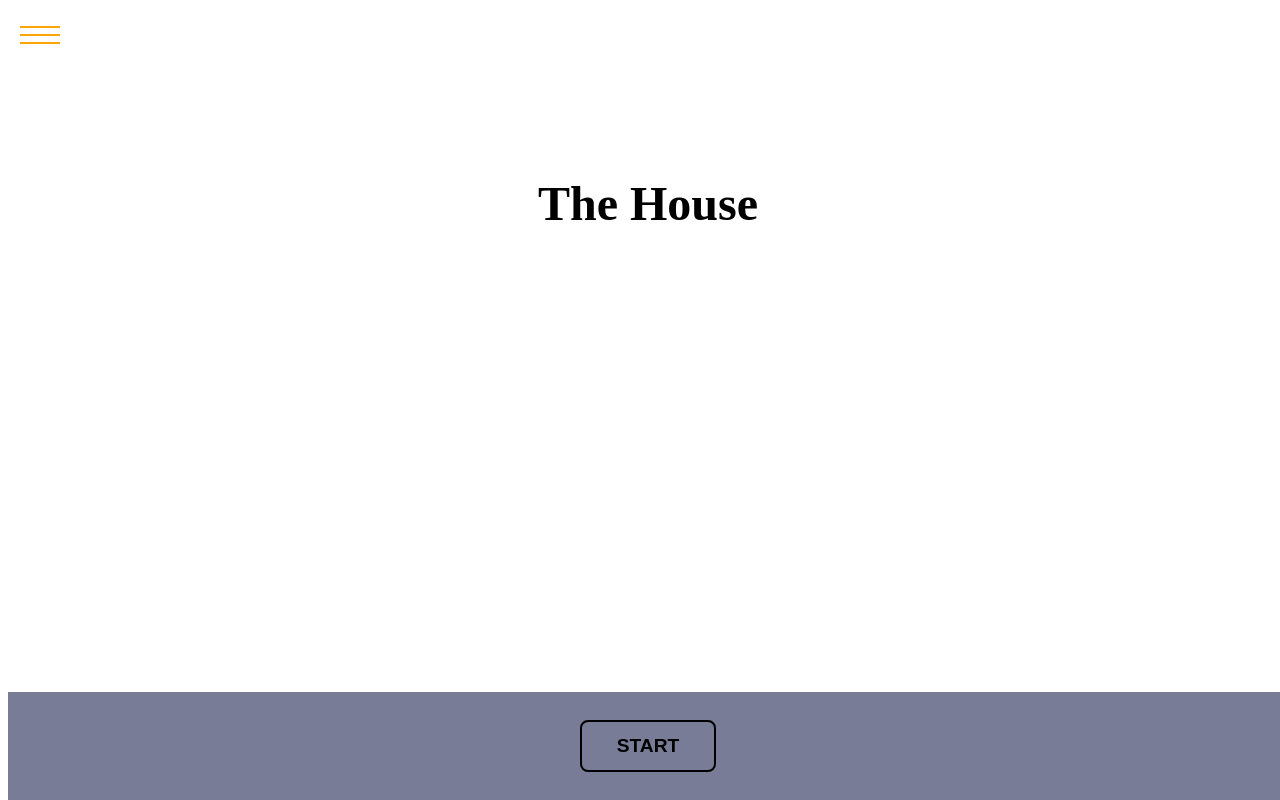
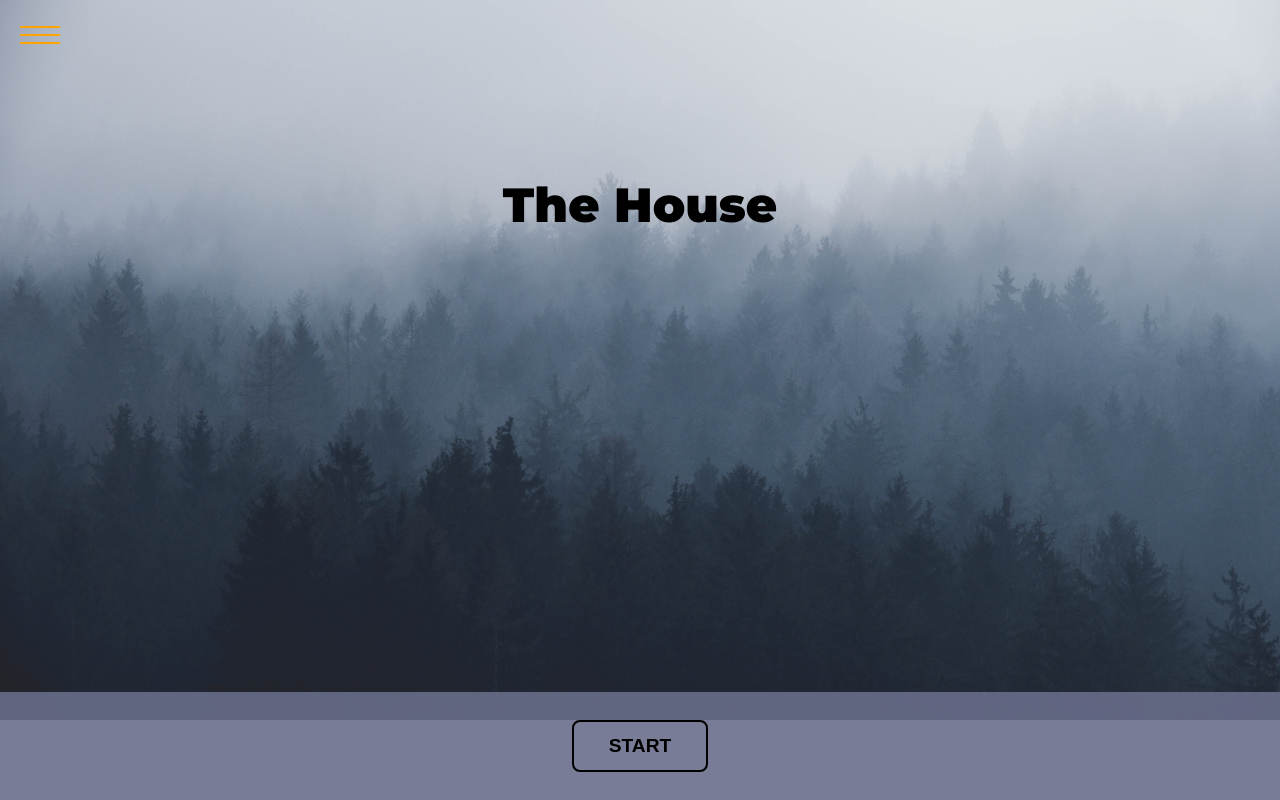
Before and after one commit to DMU-P2654036/labs, a plain HTML site: page aaaa/index.html in a window 1280 px wide. Drawn offline with Linux system fonts and the light colour scheme.

Commit message:
Update styles0.css

```diff
--- a/aaaa/styles0.css
+++ b/aaaa/styles0.css
@@ -1,3 +1,16 @@
+@import url('https://fonts.googleapis.com/css2?family=Montserrat:wght@900&display=swap');
+
+body {
+    font-family: 'Montserrat', sans-serif;
+    margin: 0;
+    /*margin 0*/
+    display: flex;
+    overflow: hidden;
+  background-image: url('./images/s1.jpg');
+    background-size: cover;
+    background-repeat: no-repeat;
+    /*setting the value of flex so that the div element is stretched to cover the entire screen so that there are no scrollbars*/
+}
 
 .container {
     display: flex;
```
